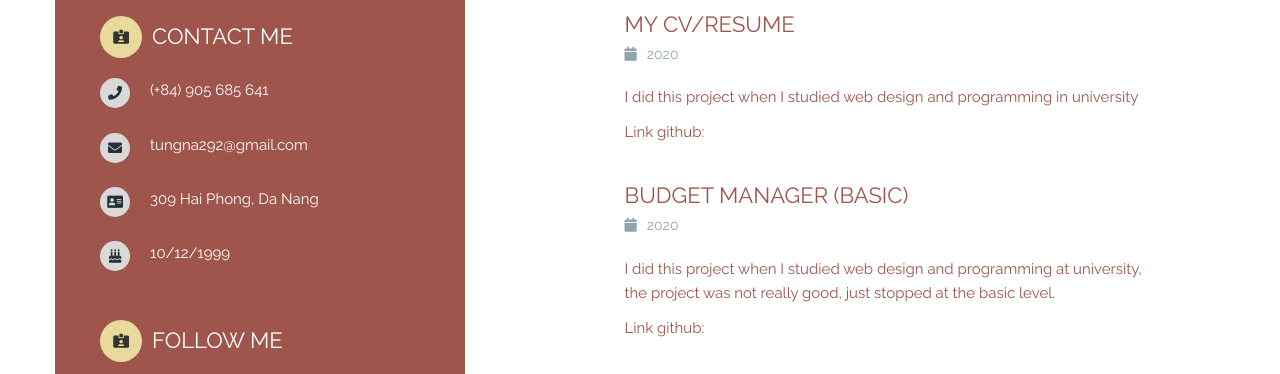
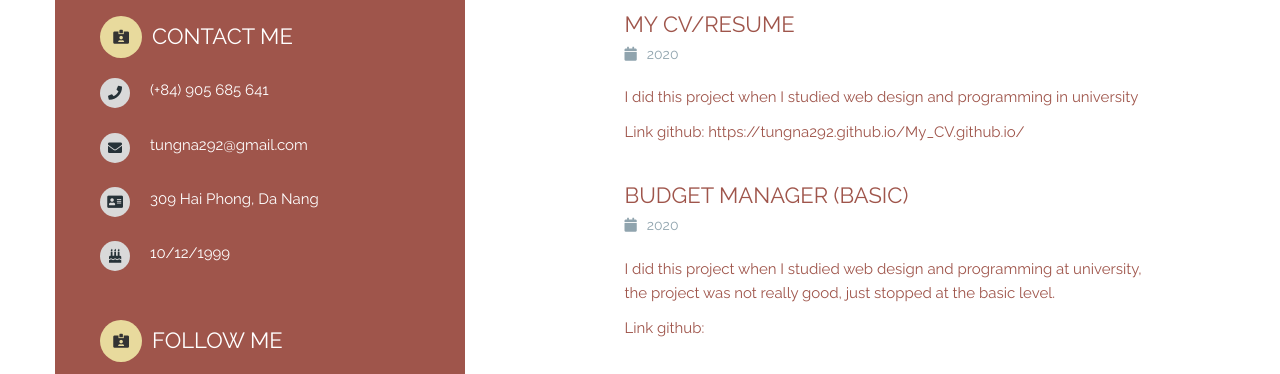
Before and after one commit to tungna292/My_CV.github.io, a plain HTML site: page index.html in a window 1280 px wide. Shown: the part 426-800 px from the top of the page. Drawn offline with Linux system fonts and the light colour scheme.

Commit message:
update link

```diff
--- a/index.html
+++ b/index.html
@@ -153,7 +153,7 @@
 						</div>
 						<div class="module__content">
 							<p>I did this project when I studied web design and programming in university</p>
-							<p>Link github: </p>
+							<p>Link github: https://tungna292.github.io/My_CV.github.io/ </p>
 						</div>
 						<br>
 						<h3 class="module__title">Budget Manager (Basic)</h3>
```
